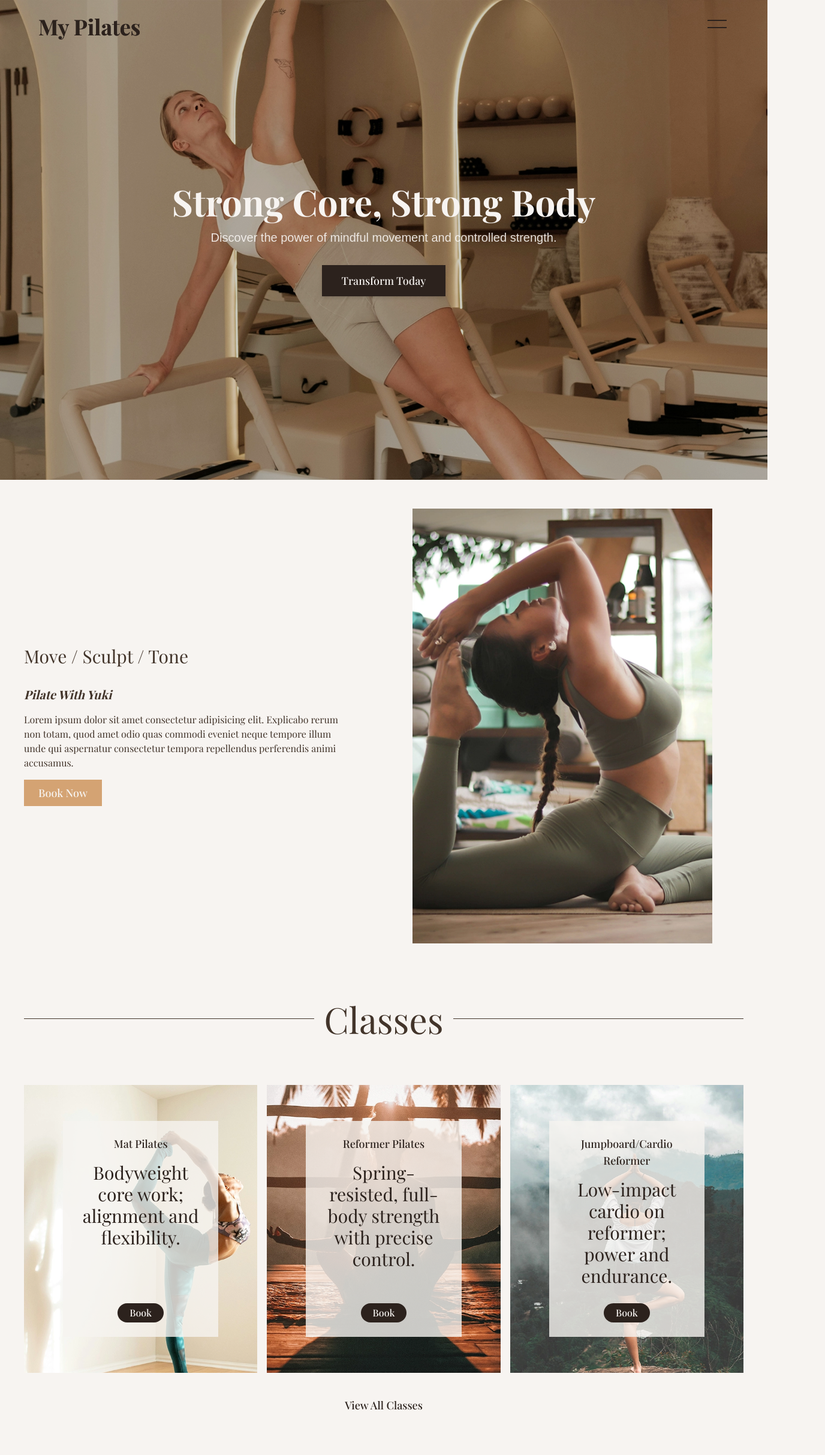
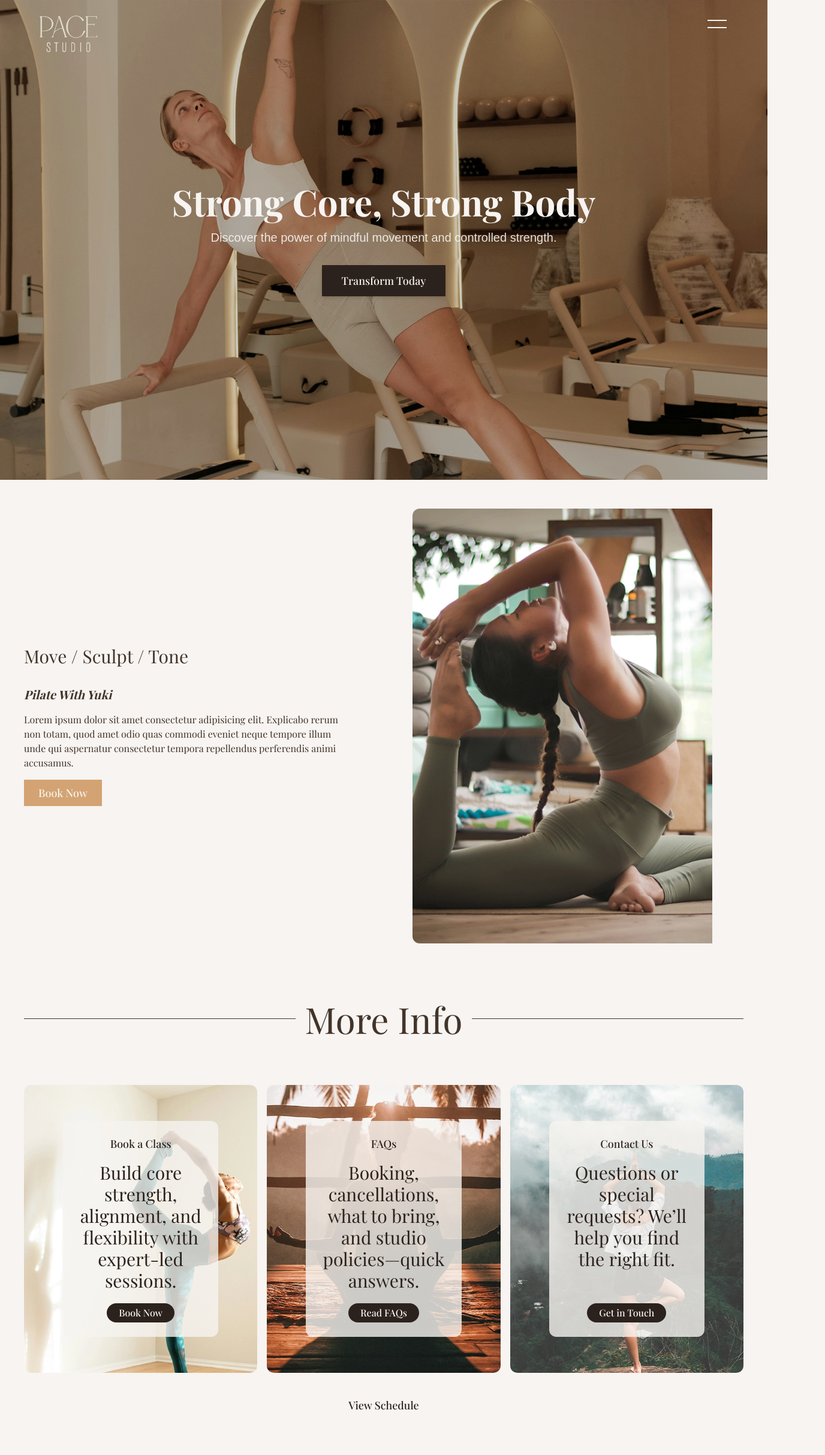
Before and after one commit to tommyeight8/pilate, a Next.js app: page / in a window 1280 px wide. Shown: the top 2426 px of the page at 60% size, 1376 px wide, since content can reach past the window. Built offline with nearby package versions, Linux system fonts and the light colour scheme.

Commit message:
Renew Pilates Project

```diff
--- a/app/components/BurgerMenu.tsx
+++ b/app/components/BurgerMenu.tsx
@@ -31,7 +31,9 @@ const menuItems: MenuItem[] = [
   },
 ];
 
-export default function BurgerMenu() {
+type Props = { scrolled?: boolean };
+
+export default function BurgerMenu({ scrolled = false }: Props) {
   const [open, setOpen] = useState(false);
   const [active, setActive] = useState(0);
   const menuId = useId();
@@ -55,6 +57,11 @@ export default function BurgerMenu() {
     return () => window.removeEventListener("keydown", onKey);
   }, []);
 
+  // span color: light at top, dark after scroll
+  const closedColor = scrolled ? "bg-expresso" : "bg-light";
+  const lineBase =
+    "absolute left-0 right-0 top-1/2 h-[2px] -translate-y-1/2 rounded transition duration-75";
+
   return (
     <>
       {/* Button */}
@@ -67,10 +74,11 @@ export default function BurgerMenu() {
         className="relative z-[60] inline-flex h-8 w-10 items-center justify-center cursor-pointer group"
       >
         <div className="relative h-5 w-8">
+          {/* top line */}
           <motion.span
             className={clsx(
-              "absolute left-0 right-0 top-1/2 h-[2px] -translate-y-1/2 rounded transition duration-75",
-              open ? "bg-light" : "bg-expresso group-hover:-translate-y-0.5"
+              lineBase,
+              open ? "bg-light" : closedColor // <- toggles by scroll
             )}
             initial={false}
             animate={open ? "open" : "closed"}
@@ -81,10 +89,11 @@ export default function BurgerMenu() {
             transition={{ type: "spring", stiffness: 500, damping: 30 }}
             style={{ transformOrigin: "center" }}
           />
+          {/* bottom line */}
           <motion.span
             className={clsx(
-              "absolute left-0 right-0 top-1/2 h-[2px] -translate-y-1/2 rounded transition duration-75",
-              open ? "bg-light" : "bg-expresso group-hover:translate-y-0.5"
+              lineBase,
+              open ? "bg-light" : closedColor // <- toggles by scroll
             )}
             initial={false}
             animate={open ? "open" : "closed"}
@@ -137,7 +146,7 @@ export default function BurgerMenu() {
                   <AnimatePresence mode="wait">
                     <motion.div
                       key={menuItems[active]?.img}
-                      className="absolute inset-0 bg-cover bg-center will-change-transform"
+                      className="rounded-xl absolute inset-0 bg-cover bg-center will-change-transform"
                       style={{
                         backgroundImage: `url(${menuItems[active]?.img})`,
                       }}
--- a/app/components/Classes.tsx
+++ b/app/components/Classes.tsx
@@ -38,7 +38,7 @@ const Classes = () => {
       <div className="flex items-center mb-12 md:mb-20">
         <div className="flex-grow border-t border-coffee"></div>
         <p className="mx-4 font-playfair italic text-6xl text-coffee text-center opsz-auto no-synth">
-          Classes
+          More Info
         </p>
         <div className="flex-grow border-t border-coffee"></div>
       </div>
@@ -51,65 +51,70 @@ const Classes = () => {
         whileInView="show"
         viewport={{ once: true, amount: 0.2 }}
       >
-        {/* Card 1 */}
+        {/* Card 1 — Book */}
         <motion.div
           variants={item}
-          className="text-center h-[60vh] bg-[url('/pose-2.webp')] bg-cover bg-center flex justify-center items-center"
+          className="rounded-xl overflow-hidden text-center h-[60vh] bg-[url('/pose-2.webp')] bg-cover bg-center flex justify-center items-center"
         >
-          <div className="p-6 w-2/3 h-3/4 bg-bg/80 flex flex-col">
+          <div className="rounded-xl overflow-hidden p-6 w-2/3 h-3/4 bg-bg/80 flex flex-col">
             <h3 className="font-playfair text-lg font-medium text-expresso">
-              Mat Pilates
+              Book a Class
             </h3>
             <p className="font-playfair text-3xl mt-4 text-expresso">
-              Bodyweight core work; alignment and flexibility.
+              Build core strength, alignment, and flexibility with expert-led
+              sessions.
             </p>
             <Link
-              href="/"
+              href="/book"
+              aria-label="Book a class"
               className="mt-auto w-fit mx-auto bg-expresso text-light font-playfair font-medium font-lg py-1 px-5 cursor-pointer transition duration-200 hover:bg-expresso-alt rounded-4xl"
             >
-              Book
+              Book Now
             </Link>
           </div>
         </motion.div>
 
-        {/* Card 2 */}
+        {/* Card 2 — FAQs */}
         <motion.div
           variants={item}
-          className="text-center h-[60vh] bg-[url('/pose-3.webp')] bg-cover bg-center flex justify-center items-center"
+          className="rounded-xl overflow-hidden text-center h-[60vh] bg-[url('/pose-3.webp')] bg-cover bg-center flex justify-center items-center"
         >
-          <div className="p-6 w-2/3 h-3/4 bg-bg/80 flex flex-col">
+          <div className="rounded-xl overflow-hidden p-6 w-2/3 h-3/4 bg-bg/80 flex flex-col">
             <h3 className="font-playfair text-lg font-medium text-expresso">
-              Reformer Pilates
+              FAQs
             </h3>
             <p className="font-playfair text-3xl mt-4 text-expresso">
-              Spring-resisted, full-body strength with precise control.
+              Booking, cancellations, what to bring, and studio policies—quick
+              answers.
             </p>
             <Link
-              href="/"
+              href="/faqs"
+              aria-label="Read frequently asked questions"
               className="mt-auto w-fit mx-auto bg-expresso text-light font-playfair font-medium font-lg py-1 px-5 cursor-pointer transition duration-200 hover:bg-expresso-alt rounded-4xl"
             >
-              Book
+              Read FAQs
             </Link>
           </div>
         </motion.div>
 
-        {/* Card 3 */}
+        {/* Card 3 — Contact */}
         <motion.div
           variants={item}
-          className="text-center h-[60vh] bg-[url('/pose-4.webp')] bg-cover bg-center flex justify-center items-center"
+          className="rounded-xl overflow-hidden text-center h-[60vh] bg-[url('/pose-4.webp')] bg-cover bg-center flex justify-center items-center"
         >
-          <div className="p-6 w-2/3 h-3/4 bg-bg/80 flex flex-col">
+          <div className="rounded-xl overflow-hidden p-6 w-2/3 h-3/4 bg-bg/80 flex flex-col">
             <h3 className="font-playfair text-lg font-medium text-expresso">
-              Jumpboard/Cardio Reformer
+              Contact Us
             </h3>
             <p className="font-playfair text-3xl mt-4 text-expresso">
-              Low-impact cardio on reformer; power and endurance.
+              Questions or special requests? We’ll help you find the right fit.
             </p>
             <Link
-              href="/"
+              href="/contact"
+              aria-label="Contact the studio"
               className="mt-auto w-fit mx-auto bg-expresso text-light font-playfair font-medium font-lg py-1 px-5 cursor-pointer transition duration-200 hover:bg-expresso-alt rounded-4xl"
             >
-              Book
+              Get in Touch
             </Link>
           </div>
         </motion.div>
@@ -123,11 +128,11 @@ const Classes = () => {
         viewport={{ once: true }}
       >
         <Link
-          href={"/"}
+          href="/schedule"
           className="block w-fit font-playfair font-medium text-expresso px-6 py-2
             mt-8 hover:bg-secondary hover:text-bg transition duration-200 cursor-pointer text-lg m-auto"
         >
-          View All Classes
+          View Schedule
         </Link>
       </motion.div>
     </div>
--- /dev/null
+++ b/app/components/Contact.tsx
@@ -0,0 +1,207 @@
+"use client";
+
+import { useState } from "react";
+import { motion } from "framer-motion";
+import Link from "next/link";
+
+export default function ContactSection() {
+  const [submitting, setSubmitting] = useState(false);
+  const [sent, setSent] = useState(false);
+
+  async function onSubmit(e: React.FormEvent<HTMLFormElement>) {
+    e.preventDefault();
+    setSubmitting(true);
+    // TODO: send to your endpoint (/api/contact) or Formspree
+    await new Promise((r) => setTimeout(r, 900));
+    setSubmitting(false);
+    setSent(true);
+    (e.currentTarget as HTMLFormElement).reset();
+  }
+
+  return (
+    <section className="relative py-16 md:py-24 bg-bg">
+      {/* subtle background ornament */}
+      <div className="pointer-events-none absolute inset-0 opacity-30">
+        <div className="absolute -top-24 -right-24 h-72 w-72 rounded-full bg-coffee/20 blur-3xl" />
+        <div className="absolute -bottom-16 -left-16 h-72 w-72 rounded-full bg-expresso/10 blur-3xl" />
+      </div>
+
+      <div className="relative mx-auto max-w-[1100px] px-4">
+        {/* header */}
+        <div className="mb-12 md:mb-16 text-center">
+          {/* <h2 className="font-playfair text-5xl md:text-6xl text-expresso">
+            Get in Touch
+          </h2> */}
+          <div className="flex items-center mb-12 md:mb-20">
+            <div className="flex-grow border-t border-coffee"></div>
+            <p className="mx-4 font-playfair italic text-6xl text-coffee text-center opsz-auto no-synth">
+              Get in Touch
+            </p>
+            <div className="flex-grow border-t border-coffee"></div>
+          </div>
+          <p className="mt-3 text-lg text-expresso/80 font-playfair">
+            Questions, bookings, or special requests—send us a note and we’ll
+            reply within 24 hours.
+          </p>
+        </div>
+
+        <div className="grid gap-6 md:grid-cols-2">
+          {/* left: studio card */}
+          <motion.div
+            initial={{ opacity: 0, y: 12 }}
+            whileInView={{ opacity: 1, y: 0 }}
+            viewport={{ once: true, amount: 0.4 }}
+            transition={{ duration: 0.5 }}
+            className="relative overflow-hidden rounded-3xl bg-expresso text-light shadow-xl"
+          >
+            <div className="absolute inset-0 bg-[radial-gradient(1200px_400px_at_-10%_-10%,rgba(255,255,255,0.15),transparent)]" />
+            <div className="relative p-8 md:p-10">
+              <h3 className="font-playfair text-3xl">Pace Studio</h3>
+
+              <dl className="mt-6 space-y-4 text-[15px]">
+                <div className="flex items-start gap-3">
+                  <dt className="mt-0.5 opacity-80">Address</dt>
+                  <dd>123 Studio Lane, London</dd>
+                </div>
+                <div className="flex items-start gap-3">
+                  <dt className="mt-0.5 opacity-80">Email</dt>
+                  <dd>
+                    <a
+                      href="mailto:hello@pacestudio.com"
+                      className="underline decoration-light/30 underline-offset-4 hover:decoration-light"
+                    >
+                      hello@pacestudio.com
+                    </a>
+                  </dd>
+                </div>
+                <div className="flex items-start gap-3">
+                  <dt className="mt-0.5 opacity-80">Phone</dt>
+                  <dd>
+                    <a
+                      href="tel:+440000000000"
+                      className="underline decoration-light/30 underline-offset-4 hover:decoration-light"
+                    >
+                      +44 00 0000 0000
+                    </a>
+                  </dd>
+                </div>
+                <div className="flex items-start gap-3">
+                  <dt className="mt-0.5 opacity-80">Hours</dt>
+                  <dd>Mon–Sat: 7:00–19:00 · Sun: 9:00–13:00</dd>
+                </div>
+              </dl>
+
+              <div className="mt-8 flex flex-wrap gap-3">
+                <Link
+                  href="/schedule"
+                  className="rounded-full bg-light text-expresso px-5 py-2 font-medium hover:bg-light/90 transition"
+                >
+                  View Schedule
+                </Link>
+                <Link
+                  href="/faqs"
+                  className="rounded-full border border-light/40 px-5 py-2 font-medium text-light hover:bg-light/10 transition"
+                >
+                  FAQs
+                </Link>
+              </div>
+            </div>
+          </motion.div>
+
+          {/* right: form */}
+          <motion.div
+            initial={{ opacity: 0, y: 12 }}
+            whileInView={{ opacity: 1, y: 0 }}
+            viewport={{ once: true, amount: 0.4 }}
+            transition={{ duration: 0.5, delay: 0.05 }}
+            className="rounded-3xl bg-light/70 backdrop-blur shadow-xl border border-coffee/20"
+          >
+            <form onSubmit={onSubmit} className="p-6 md:p-8">
+              <div className="grid gap-5 md:grid-cols-2">
+                <div className="md:col-span-1">
+                  <label className="block text-sm font-medium text-expresso/80">
+                    First name
+                  </label>
+                  <input
+                    name="firstName"
+                    required
+                    className="mt-2 w-full rounded-xl border border-coffee/30 bg-white/70 px-4 py-3 text-expresso placeholder:text-expresso/40 focus:outline-none focus:ring-2 focus:ring-expresso/50"
+                    placeholder="Alex"
+                  />
+                </div>
+                <div className="md:col-span-1">
+                  <label className="block text-sm font-medium text-expresso/80">
+                    Last name
+                  </label>
+                  <input
+                    name="lastName"
+                    className="mt-2 w-full rounded-xl border border-coffee/30 bg-white/70 px-4 py-3 text-expresso placeholder:text-expresso/40 focus:outline-none focus:ring-2 focus:ring-expresso/50"
+                    placeholder="Smith"
+                  />
+                </div>
+                <div className="md:col-span-1">
+                  <label className="block text-sm font-medium text-expresso/80">
+                    Email
+                  </label>
+                  <input
+                    type="email"
+                    name="email"
+                    required
+                    className="mt-2 w-full rounded-xl border border-coffee/30 bg-white/70 px-4 py-3 text-expresso placeholder:text-expresso/40 focus:outline-none focus:ring-2 focus:ring-expresso/50"
+                    placeholder="you@example.com"
+                  />
+                </div>
+                <div className="md:col-span-1">
+                  <label className="block text-sm font-medium text-expresso/80">
+                    Phone (optional)
+                  </label>
+                  <input
+                    type="tel"
+                    name="phone"
+                    className="mt-2 w-full rounded-xl border border-coffee/30 bg-white/70 px-4 py-3 text-expresso placeholder:text-expresso/40 focus:outline-none focus:ring-2 focus:ring-expresso/50"
+                    placeholder="+44 …"
+                  />
+                </div>
+                <div className="md:col-span-2">
+                  <label className="block text-sm font-medium text-expresso/80">
+                    Message
+                  </label>
+                  <textarea
+                    name="message"
+                    required
+                    rows={5}
+                    className="mt-2 w-full rounded-xl border border-coffee/30 bg-white/70 px-4 py-3 text-expresso placeholder:text-expresso/40 focus:outline-none focus:ring-2 focus:ring-expresso/50"
+                    placeholder="Tell us what you’re looking for…"
+                  />
+                </div>
+              </div>
+
+              <div className="mt-6 flex items-center justify-between gap-4">
+                <p className="text-sm text-expresso/70">
+                  We’ll get back within one business day.
+                </p>
+                <button
+                  type="submit"
+                  disabled={submitting}
+                  className="rounded-full bg-expresso px-6 py-2.5 font-medium text-light hover:bg-expresso/90 disabled:opacity-60 disabled:cursor-not-allowed transition"
+                >
+                  {submitting ? "Sending…" : "Send Message"}
+                </button>
+              </div>
+
+              {sent && (
+                <div
+                  className="mt-4 rounded-xl border border-coffee/30 bg-light/80 px-4 py-3 text-expresso"
+                  role="status"
+                  aria-live="polite"
+                >
+                  Thanks! Your message has been sent.
+                </div>
+              )}
+            </form>
+          </motion.div>
+        </div>
+      </div>
+    </section>
+  );
+}
--- a/app/components/Faq.tsx
+++ b/app/components/Faq.tsx
@@ -49,11 +49,11 @@ export default function Faq() {
       : null;
 
   return (
-    <section className="w-full min-h-screen text-coffee">
+    <section className="w-full text-coffee">
       <div className="max-w-[1200px] mx-auto my-24 grid grid-cols-1 lg:grid-cols-2 gap-10 items-start">
         {/* Left column: image */}
         <motion.div
-          className="order-1 lg:order-none"
+          className="order-1 lg:order-none rounded-xl overflow-hidden"
           initial={{ opacity: 0, x: -60 }}
           whileInView={{ opacity: 1, x: 0 }}
           viewport={{ once: true, amount: 0.3 }}
--- a/app/components/Footer.tsx
+++ b/app/components/Footer.tsx
@@ -1,4 +1,5 @@
 "use client";
+import Image from "next/image";
 import { SiFacebook, SiInstagram } from "react-icons/si";
 import { SlSocialTwitter } from "react-icons/sl";
 
@@ -8,12 +9,13 @@ export default function Footer() {
       <div className="max-w-[1200px] mx-auto flex flex-col md:flex-row items-center justify-between gap-6">
         {/* Brand / Text */}
         <div className="text-center md:text-left">
-          <h2 className="text-3xl font-bold text-beige-50 font-playfair italic">
-            My Pilates
-          </h2>
-          <p className="text-sm text-beige-200 mt-2">
-            Move with strength, balance, and calm.
-          </p>
+          <Image
+            src="/pace_studio_word_logo.png"
+            alt=""
+            width={100}
+            height={50}
+            className="invert"
+          />
         </div>
 
         {/* Social icons */}
--- a/app/components/Header.tsx
+++ b/app/components/Header.tsx
@@ -3,6 +3,7 @@
 import { useEffect, useState } from "react";
 import clsx from "clsx";
 import BurgerMenu from "./BurgerMenu";
+import Image from "next/image";
 
 export default function Header() {
   const [scrolled, setScrolled] = useState(false);
@@ -22,10 +23,17 @@ export default function Header() {
       )}
     >
       <div className="max-w-[1200px] mx-auto flex justify-between p-6">
-        <h1 className="text-4xl text-expresso font-bold font-playfair italic no-synth">
+        {/* <h1 className="text-4xl text-expresso font-bold font-playfair italic no-synth">
           My Pilates
-        </h1>
-        <BurgerMenu />
+        </h1> */}
+        <Image
+          src="/pace_studio_word_logo.png"
+          alt=""
+          width={100}
+          height={50}
+          className={clsx(scrolled ? "invert" : "")}
+        />
+        <BurgerMenu scrolled={scrolled} />
       </div>
     </header>
   );
--- a/app/components/Intro.tsx
+++ b/app/components/Intro.tsx
@@ -36,7 +36,7 @@ const Intro = () => {
 
       {/* Right image section */}
       <motion.div
-        className="w-1/2"
+        className="w-1/2 rounded-xl overflow-hidden"
         initial={{ opacity: 0, x: 60 }}
         whileInView={{ opacity: 1, x: 0 }}
         transition={{ duration: 0.8, delay: 0.3, ease: "easeOut" }}
--- a/app/page.tsx
+++ b/app/page.tsx
@@ -1,4 +1,5 @@
 import Classes from "./components/Classes";
+import ContactSection from "./components/Contact";
 import Faq from "./components/Faq";
 import Footer from "./components/Footer";
 import Hero from "./components/Hero";
@@ -14,6 +15,8 @@ export default function Home() {
       <Classes />
 
       <Faq />
+
+      <ContactSection />
     </main>
   );
 }
```
Also changed, not shown: public/pace_studio_word_logo.png (added).
